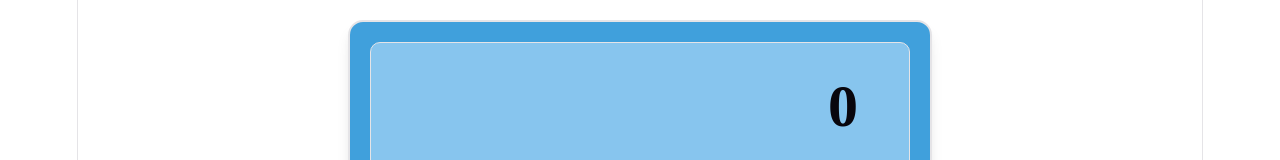
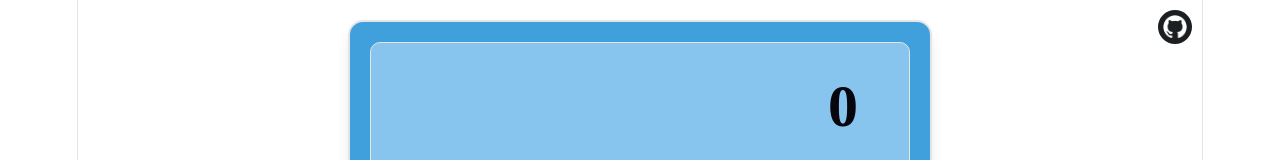
Before and after one commit to Sistemas-y-Tecnologias-Web-1-2026/Lab-8-Calculadora, a React (Vite) app: page / in a window 1280 px wide. Shown: the top 160 px of the page. Built offline with nearby package versions, Linux system fonts and the light colour scheme.

Commit message:
feat: add project link to GitHub with icon in calculator interface

```diff
--- a/src/Calculator.css
+++ b/src/Calculator.css
@@ -7,6 +7,30 @@
   border-radius: 15px;
   box-shadow: var(--shadow);
   font-family: var(--sans);
+}
+
+.calculator-shell {
+  position: relative;
+}
+
+.project-link {
+  position: absolute;
+  top: 10px;
+  right: 10px;
+  width: 34px;
+  height: 34px;
+  border-radius: 999px;
+  overflow: hidden;
+  display: inline-flex;
+  align-items: center;
+  justify-content: center;
+}
+
+.project-link__icon {
+  width: 100%;
+  height: 100%;
+  object-fit: cover;
+  display: block;
 }
 
 .display {
--- a/src/Calculator.tsx
+++ b/src/Calculator.tsx
@@ -1,15 +1,27 @@
 import Display from './Calculator/Display'
 import Keypad from './Calculator/Keypad'
 import { useCalculator } from './Calculator/hooks/useCalculator'
+import githubLogo from './github.webp'
 import './Calculator.css'
 
 export default function Calculator() {
   const calculator = useCalculator()
 
   return (
-    <div className="calculator" aria-label="Calculadora con teclado de botones">
-      <Display value={calculator.display} />
-      <Keypad {...calculator} />
+    <div className="calculator-shell">
+      <div className="calculator" aria-label="Calculadora con teclado de botones">
+        <Display value={calculator.display} />
+        <Keypad {...calculator} />
+      </div>
+      <a
+        className="project-link"
+        href="https://github.com/Sistemas-y-Tecnologias-Web-1-2026/Lab-8-Calculadora"
+        target="_blank"
+        rel="noreferrer noopener"
+        aria-label="Abrir el repositorio del proyecto en GitHub"
+      >
+        <img className="project-link__icon" src={githubLogo} alt="" aria-hidden="true" />
+      </a>
     </div>
   )
 }
```
Also changed, not shown: src/github.webp (added).
